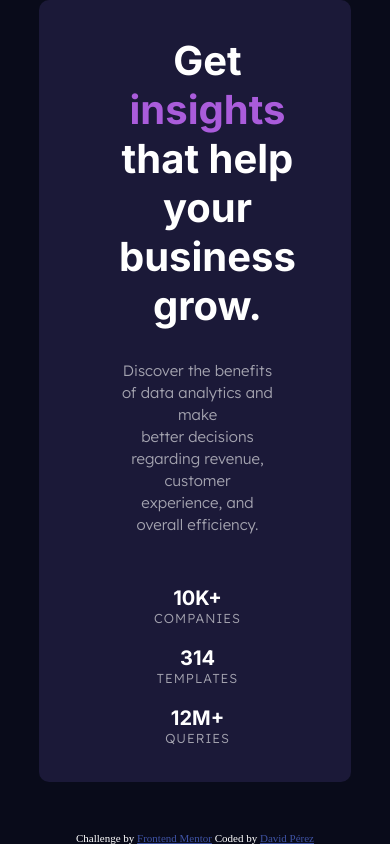
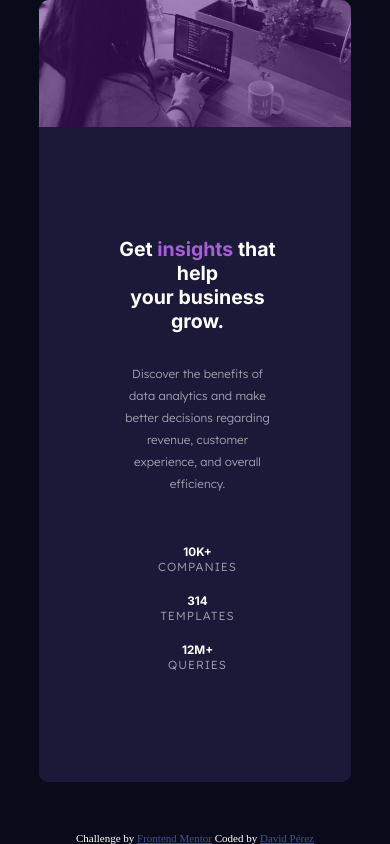
Before and after one commit to davidperez17/stats-preview-card.github.io, a plain HTML site: page index.html in a window 390 px wide. Drawn offline with Linux system fonts and the light colour scheme.

Commit message:
se mejoro el responsive y lo demas

```diff
--- a/style.css
+++ b/style.css
@@ -30,7 +30,9 @@ TODO ### Neutral
 
 /* font-family: 'Inter', sans-serif; */
 /* font-family: 'Lexend Deca', sans-serif; */
-
+html {
+  font-size: 62.5%;
+}
 body {
   width: 100vw;
   height: 100vh;
@@ -41,11 +43,10 @@ body {
   flex-direction: column;
 
   background-color: var(--veryDarkBlue);
-
-  font-size: 15px;
 }
 .main {
   width: 80%;
+  height: 530px;
   display: flex;
   justify-content: space-between;
   align-items: center;
@@ -56,11 +57,11 @@ body {
 }
 
 .info {
-  width: 50%;
+  width: 55%;
   height: 100%;
 
   display: flex;
-  justify-content: center;
+  justify-content: space-between;
   align-items: center;
   flex-direction: column;
   padding: 110px 75px 110px 80px;
@@ -72,8 +73,8 @@ body {
   height: auto;
 
   display: flex;
-  justify-content: flex-start;
-  align-items: flex-start;
+  /* justify-content: flex-start;
+  align-items: flex-start; */
 
   flex-direction: column;
   gap: 30px;
@@ -83,7 +84,7 @@ body {
 
 .info__container h1 {
   color: white;
-  font-size: 2.5rem;
+  font-size: clamp(3vw, 2.3rem, 5vw);
   font-family: "Inter", sans-serif;
 }
 
@@ -92,29 +93,29 @@ body {
 }
 .info__container p {
   color: var(--slightlyTransparentTwo);
-  font-size: 15px;
+  font-size: clamp(1vw, 1.5rem, 3vw);
   font-family: "Lexend Deca", sans-serif;
   line-height: 22px;
 }
 
 .info__extra {
-  width: 100%;
+  width: clamp(320px, 500px, 100%);
   display: flex;
-  justify-content: space-between;
-  font-size: 1.3rem;
+  justify-content: flex-start;
+  gap: 70px;
 }
 
 .info__extra h2 {
   color: var(--White);
 
-  font-size: 20px;
+  font-size: clamp(1vw, 2.5rem, 3vw);
   font-family: "Inter", sans-serif;
   text-transform: uppercase;
 }
 
 .info__extra p {
   color: var(--slightlyTransparentTwo);
-  font-size: 13px;
+  font-size: clamp(1vw, 1.3rem, 3vw);
   font-family: "Lexend Deca", sans-serif;
 
   text-transform: uppercase;
@@ -124,7 +125,7 @@ body {
 }
 
 img {
-  width: 50%;
+  width: 45%;
   height: 100%;
 
   opacity: 0.5;
@@ -132,6 +133,7 @@ img {
 
 @media screen and (max-width: 768px) {
   .main {
+    height: auto;
     flex-direction: column-reverse;
   }
   .info {
@@ -146,6 +148,7 @@ img {
 
   img {
     width: 100%;
+    height: 100%;
   }
 }
 
```
